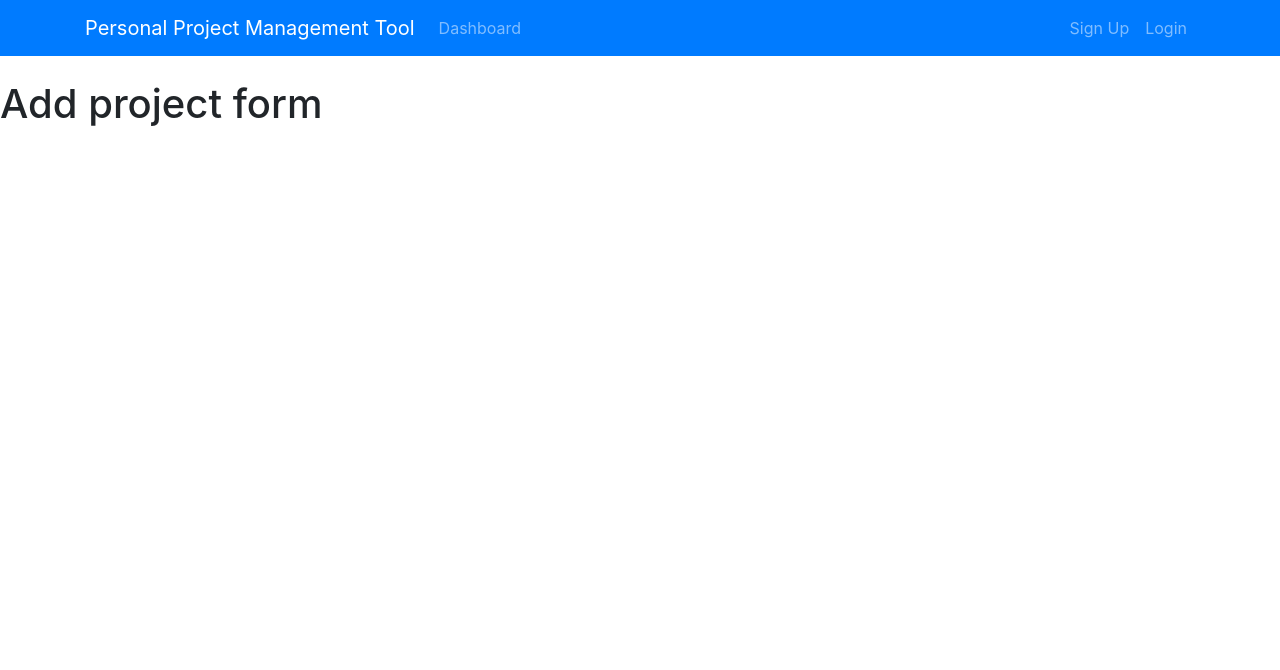
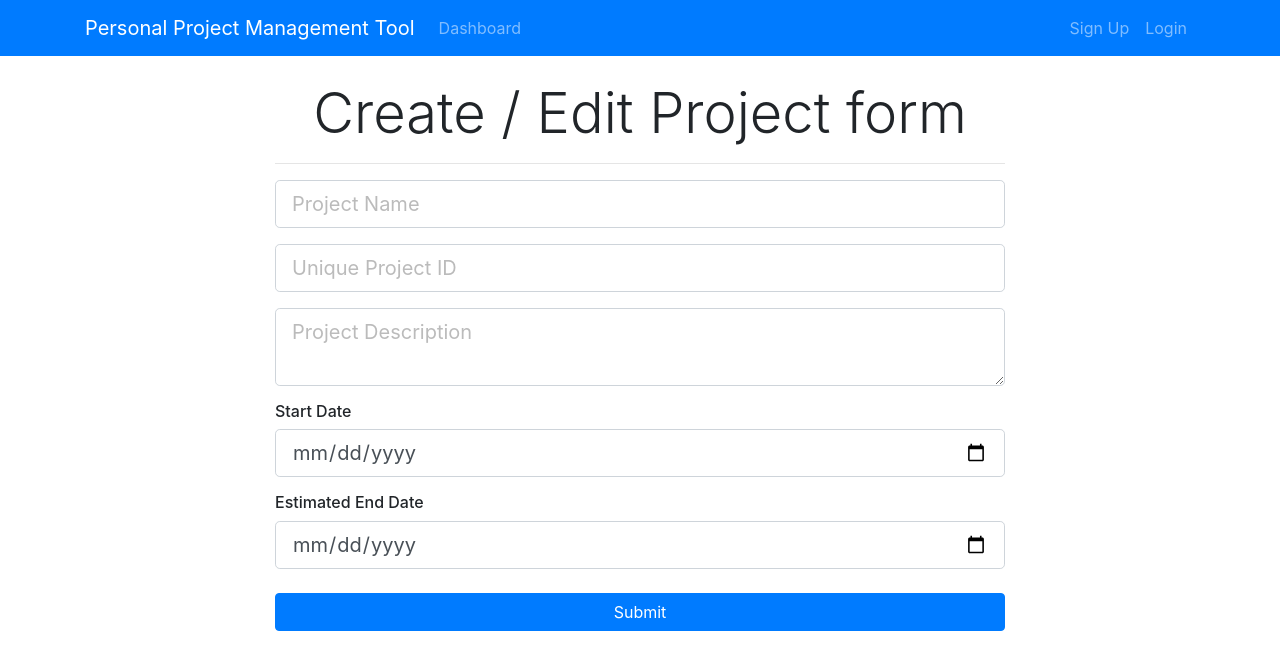
Before and after one commit to MVasilis/PPMToolProject, a React (Create React App) app in the folder PPMToolFullStack/ppmtool-react-client/: page /addProject in a window 1280 px wide. Shown: the top 670 px of the page. Built offline with nearby package versions, Linux system fonts and the light colour scheme.

Commit message:
create_form

```diff
--- a/PPMToolFullStack/ppmtool-react-client/src/components/Project/AddProject.js
+++ b/PPMToolFullStack/ppmtool-react-client/src/components/Project/AddProject.js
@@ -1,10 +1,105 @@
 import React, { Component } from "react";
 
 class AddProject extends Component {
+  constructor() {
+    super();
+
+    this.state = {
+      projectName: "",
+      projectIdentifier: "",
+      description: "",
+      start_date: "",
+      end_date: "",
+    };
+
+    this.onChange = this.onChange.bind(this);
+    this.onSubmit = this.onSubmit.bind(this);
+  }
+
+  onChange(e) {
+    this.setState({ [e.target.name]: e.target.value });
+  }
+  onSubmit(e) {
+    e.preventDefault();
+    const newProject = {
+      projectName: this.state.projectName,
+      projectIdentifier: this.state.projectIdentifier,
+      description: this.state.description,
+      start_date: this.state.start_date,
+      end_date: this.state.end_date,
+    };
+    console.log(newProject);
+  }
+
   render() {
     return (
-      <div>
-        <h1>Add project form</h1>
+      <div className="project">
+        <div className="container">
+          <div className="row">
+            <div className="col-md-8 m-auto">
+              <h5 className="display-4 text-center">
+                Create / Edit Project form
+              </h5>
+              <hr />
+              <form onSubmit={this.onSubmit}>
+                <div className="form-group">
+                  <input
+                    type="text"
+                    className="form-control form-control-lg "
+                    placeholder="Project Name"
+                    name="projectName"
+                    value={this.state.projectName}
+                    onChange={this.onChange}
+                  />
+                </div>
+                <div className="form-group">
+                  <input
+                    type="text"
+                    className="form-control form-control-lg"
+                    placeholder="Unique Project ID"
+                    name="projectIdentifier"
+                    value={this.state.projectIdentifier}
+                    onChange={this.onChange}
+                  />
+                </div>
+                <div className="form-group">
+                  <textarea
+                    className="form-control form-control-lg"
+                    placeholder="Project Description"
+                    name="description"
+                    value={this.state.description}
+                    onChange={this.onChange}
+                  ></textarea>
+                </div>
+                <h6>Start Date</h6>
+                <div className="form-group">
+                  <input
+                    type="date"
+                    className="form-control form-control-lg"
+                    name="start_date"
+                    value={this.state.start_date}
+                    onChange={this.onChange}
+                  />
+                </div>
+                <h6>Estimated End Date</h6>
+                <div className="form-group">
+                  <input
+                    type="date"
+                    className="form-control form-control-lg"
+                    name="end_date"
+                    value={this.state.end_date}
+                    onChange={this.onChange}
+                  />
+                </div>
+
+                <input
+                  type="submit"
+                  className="btn btn-primary btn-block mt-4"
+                />
+              </form>
+            </div>
+          </div>
+        </div>
       </div>
     );
   }
```
